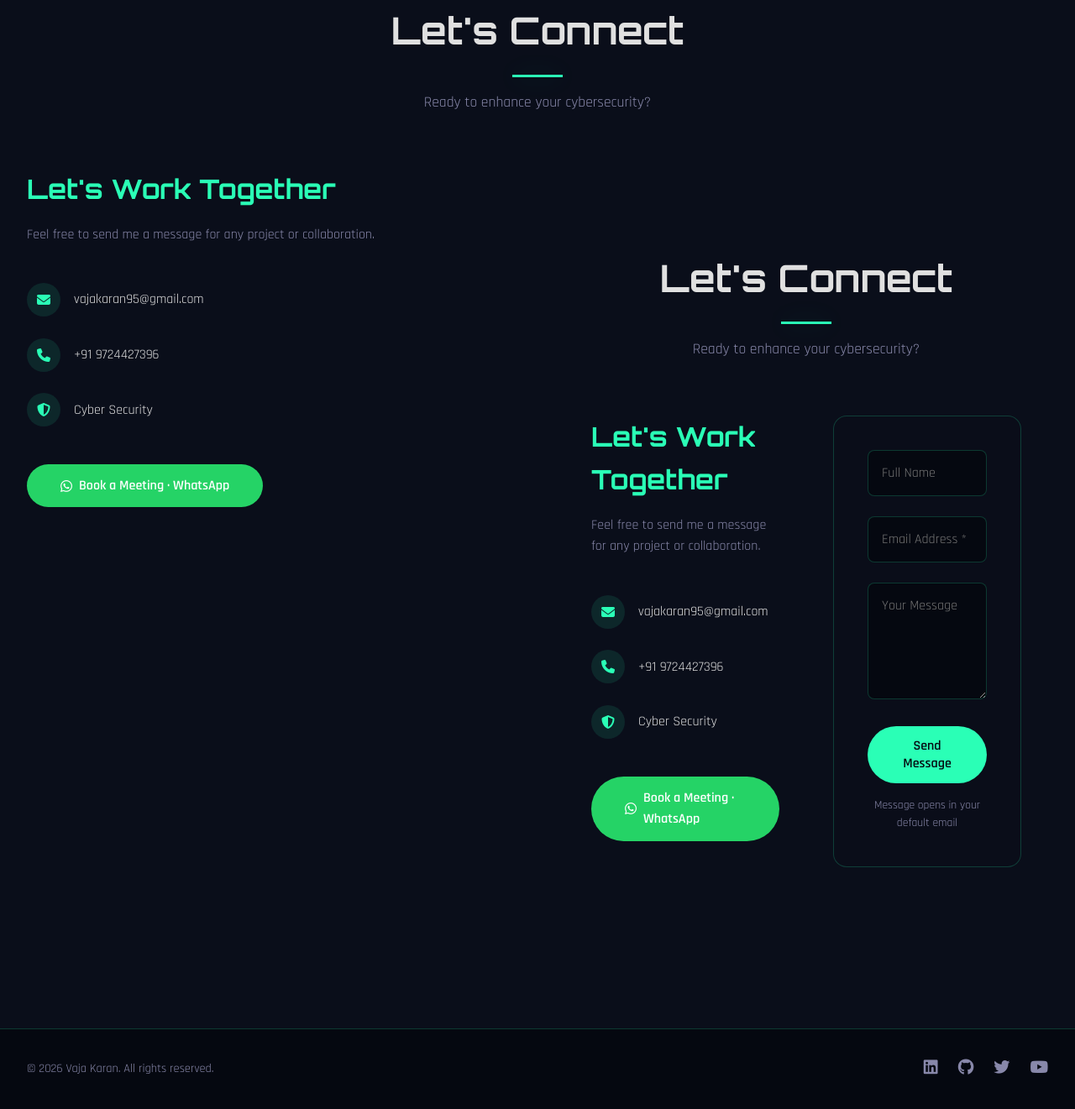
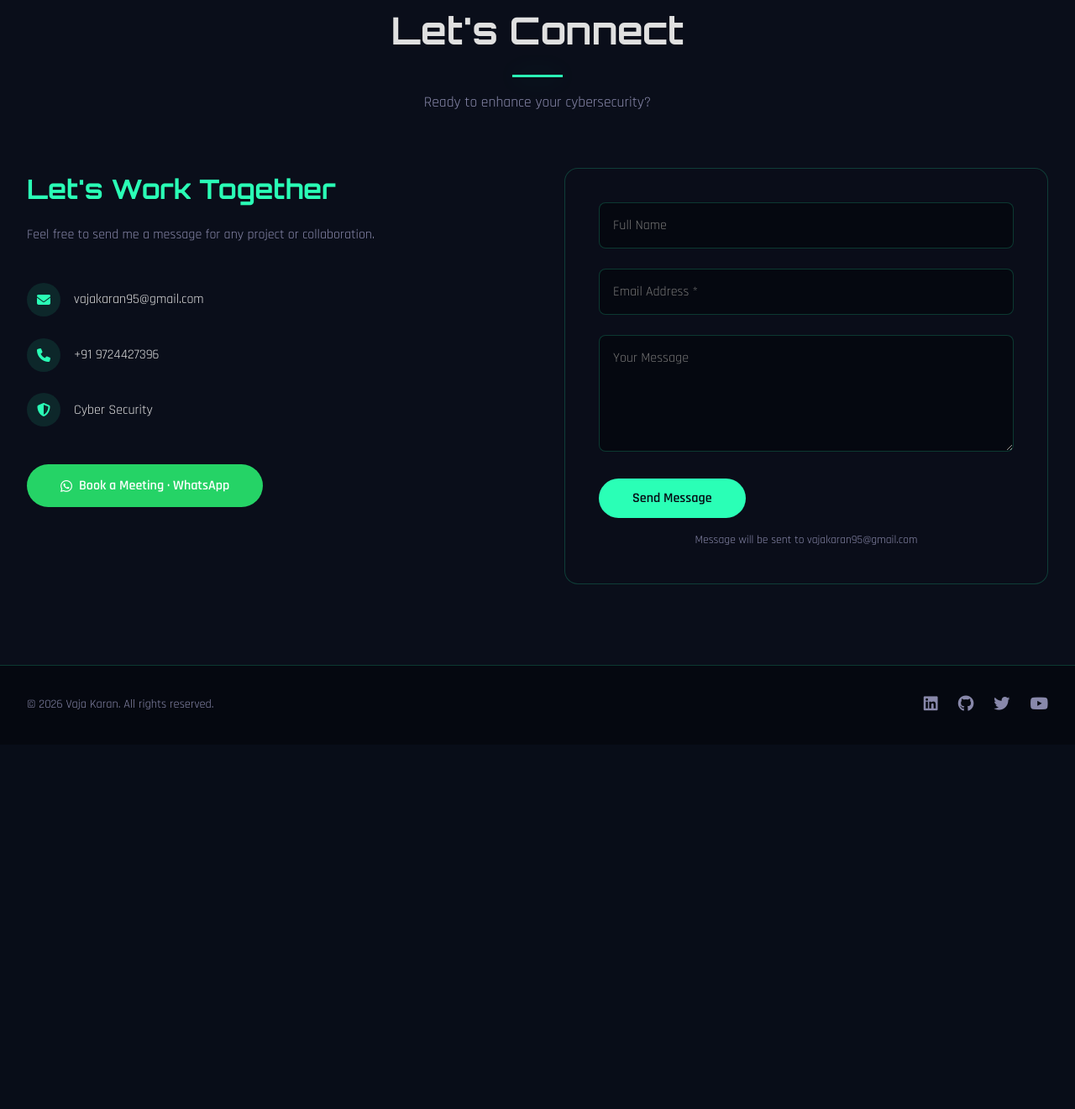
Before and after one commit to karanvaja/My_Portfolio95, a Flask app: template templates/index.html in a window 1280 px wide. Shown: the part 4088-5409 px from the top of the page at 84% size. After the commit the page ends 4935 px from the top, so only its background shows below. Run offline with Flask 3, Linux system fonts and the light colour scheme; the template is opened without the code that fills it, so the values that code supplies are empty.

```diff
--- a/templates/index.html
+++ b/templates/index.html
@@ -344,6 +344,28 @@
                     </a>
                 </div>
             </div>
+
+            <!-- Right Side: Contact Form -->
+            <div class="contact-form">
+                <form id="contactForm" method="POST" action="{{ url_for('send_email') }}">
+                    <div class="form-group">
+                        <input type="text" id="name" name="name" placeholder="Full Name" required>
+                    </div>
+                    <div class="form-group">
+                        <input type="email" id="email" name="email" placeholder="Email Address *" required>
+                    </div>
+                    <div class="form-group">
+                        <textarea id="message" name="message" rows="5" placeholder="Your Message" required></textarea>
+                    </div>
+                    <button type="submit" class="btn btn-primary" id="submitBtn">Send Message</button>
+                    <p class="form-note" id="formNote">Message will be sent to vajakaran95@gmail.com</p>
+                    <div id="formMessage" class="form-message"></div>
+                </form>
+            </div>
+        </div>
+    </div>
+     </section>
+    </main>
             <!-- <div class="contact-form">
                 <!-- FORM 1: For Flask Local Development -->
                 <!-- <form id="contactForm" method="POST" action="{{ url_for('send_email') }}" class="flask-form">
@@ -382,57 +404,7 @@
     </div> -->
 <!-- </section>  -->
 
-        <section id="contact" class="contact">
-            <div class="container">
-                <div class="section-header">
-                    <h2 class="section-title">Let's Connect</h2>
-                    <div class="section-line"></div>
-                    <p class="section-subtitle">Ready to enhance your cybersecurity?</p>
-                </div>
-                <div class="contact-content">
-                    <div class="contact-info">
-                        <h3>Let's Work Together</h3>
-                        <p>Feel free to send me a message for any project or collaboration.</p>
-                        <div class="contact-details">
-                            <div class="contact-item">
-                                <i class="fas fa-envelope"></i>
-                                <a href="mailto:vajakaran95@gmail.com">vajakaran95@gmail.com</a>
-                            </div>
-                            <div class="contact-item">
-                                <i class="fas fa-phone"></i>
-                                <a href="tel:+919724427396">+91 9724427396</a>
-                            </div>
-                            <div class="contact-item">
-                                <i class="fas fa-shield-halved"></i>
-                                <span>Cyber Security</span>
-                            </div>
-                        </div>
-                        <div class="contact-actions">
-                            <a href="https://wa.me/919724427396" class="btn btn-whatsapp" target="_blank">
-                                <i class="fab fa-whatsapp"></i> Book a Meeting · WhatsApp
-                            </a>
-                        </div>
-                    </div>
-                    <div class="contact-form">
-                        <form name="contact" method="POST" action="{{ url_for('send_email') }}">
-                            <div class="form-group">
-                                <input type="text" id="name" name="name" placeholder="Full Name" required>
-                            </div>
-                            <div class="form-group">
-                                <input type="email" id="email" name="email" placeholder="Email Address *" required>
-                            </div>
-                            <div class="form-group">
-                                <textarea id="message" name="message" rows="5" placeholder="Your Message"
-                                    required></textarea>
-                            </div>
-                            <button type="submit" class="btn btn-primary">Send Message</button>
-                            <p class="form-note">Message opens in your default email</p>
-                        </form>
-                        <div id="formMessage" class="form-message"></div>
-                    </div>
-                </div>
-            </div>
-        </section>
+
     </main>
 
     <!-- Footer -->
```
